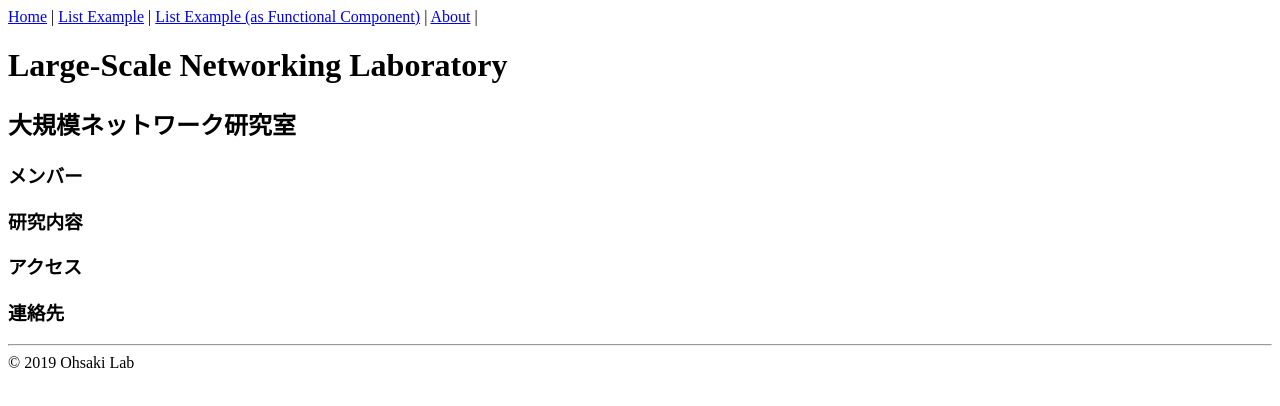
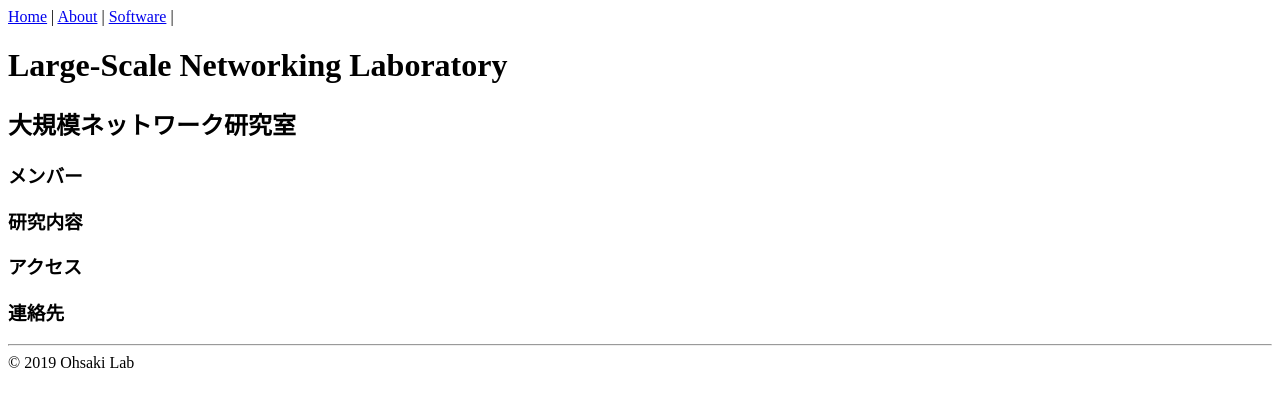
Before and after one commit to iPolyomino/lsnl.polyomino.jp, a Next.js app: page / in a window 1280 px wide. Shown: the top 406 px of the page. Built offline with nearby package versions, Linux system fonts and the light colour scheme.

Commit message:
add software

```diff
--- a/components/Layout.tsx
+++ b/components/Layout.tsx
@@ -22,16 +22,12 @@ const Layout: React.FunctionComponent<Props> = ({
           <a>Home</a>
         </Link>{" "}
         |{" "}
-        <Link href="/list-class">
-          <a>List Example</a>
+        <Link href="/about">
+          <a>About</a>
         </Link>{" "}
         |{" "}
-        <Link href="/list-fc">
-          <a>List Example (as Functional Component)</a>
-        </Link>{" "}
-        |{" "}
-        <Link href="/about">
-          <a>About</a>
+        <Link href="/software">
+            <a>Software</a>
         </Link>{" "}
         |{" "}
       </nav>
```
Also changed, not shown: components/List.tsx (deleted, +0 -19 lines), components/ListDetail.tsx (deleted, +0 -16 lines), components/ListItem.tsx (deleted, +0 -18 lines).
